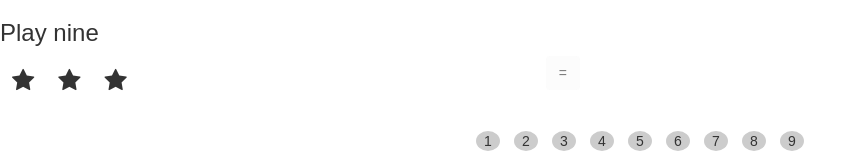
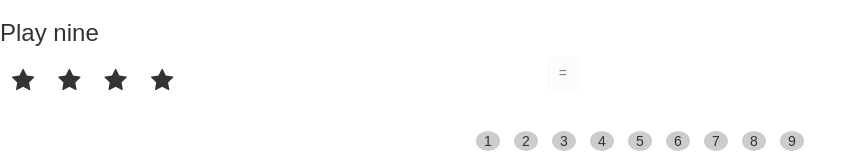
Before and after one commit to ngohungphuc/ReactJS, a React (Create React App) app in the folder ReactJs-Getting-Start/nine-game/: page / in a window 1280 px wide. Shown: the top 160 px of the page, without its empty margins (0-865 px from the left). Built offline with nearby package versions, Linux system fonts and the light colour scheme.

Commit message:
accept an answers

```diff
--- a/ReactJs-Getting-Start/nine-game/src/App.js
+++ b/ReactJs-Getting-Start/nine-game/src/App.js
@@ -18,7 +18,7 @@ const Button = (props) => {
   let button;
   switch (props.answerIsCorrect) {
     case true:
-      button = <button className="btn btn-success">
+      button = <button className="btn btn-success" onClick={props.acceptAnswer}>
         <i className="fa fa-check"></i>
       </button>;
       break;
@@ -56,6 +56,9 @@ const Answer = (props) => {
 
 const Numbers = (props) => {
   const numberClassName = (number) => {
+    if (props.usedNumbers.indexOf(number) >= 0) {
+      return 'used';
+    }
     if (props.selectedNumbers.indexOf(number) >= 0) {
       return 'selected';
     }
@@ -79,14 +82,16 @@ Numbers.list = _.range(1, 10);
 class Game extends Component {
   state = {
     selectedNumbers: [],
-    randomNumberOfStars: Math.floor(Math.random() * 9),
-    answerIsCorrect: null
+    randomNumberOfStars: 1 + Math.floor(Math.random() * 9),
+    answerIsCorrect: null,
+    usedNumbers: []
   };
 
   selectNumber = (clickedNumber) => {
     if (this.state.selectedNumbers.indexOf(clickedNumber) >= 0)
       return;
     this.setState(prevState => ({
+      answerIsCorrect: null,
       selectedNumbers: prevState
         .selectedNumbers
         .concat(clickedNumber)
@@ -96,6 +101,7 @@ class Game extends Component {
   //filter out number that match clicked number
   unselectNumber = (clickedNumber) => {
     this.setState(prevState => ({
+      answerIsCorrect: null,
       selectedNumbers: prevState
         .selectedNumbers
         .filter(number => number !== clickedNumber)
@@ -110,8 +116,19 @@ class Game extends Component {
     }));
   };
 
+  acceptAnswer = () => {
+    this.setState(prevState => ({
+      usedNumbers: prevState
+        .usedNumbers
+        .concat(prevState.selectedNumbers),
+      selectedNumbers: [],
+      answerIsCorrect: null,
+      randomNumberOfStars: 1 + Math.floor(Math.random() * 9)
+    }));
+  }
+
   render() {
-    const {selectedNumbers, randomNumberOfStars, answerIsCorrect} = this.state;
+    const {selectedNumbers, randomNumberOfStars, answerIsCorrect, usedNumbers} = this.state;
     return (
       <div>
         <h3>Play nine</h3>
@@ -120,11 +137,15 @@ class Game extends Component {
           <Button
             selectedNumbers={selectedNumbers}
             checkAnswer={this.checkAnswer}
+            acceptAnswer={this.acceptAnswer}
             answerIsCorrect={answerIsCorrect}/>
           <Answer selectedNumbers={selectedNumbers} unselectNumber={this.unselectNumber}/>
         </div>
         <br/>
-        <Numbers selectedNumbers={selectedNumbers} selectNumber={this.selectNumber}/>
+        <Numbers
+          selectedNumbers={selectedNumbers}
+          selectNumber={this.selectNumber}
+          usedNumbers={usedNumbers}/>
       </div>
     );
   }
```
